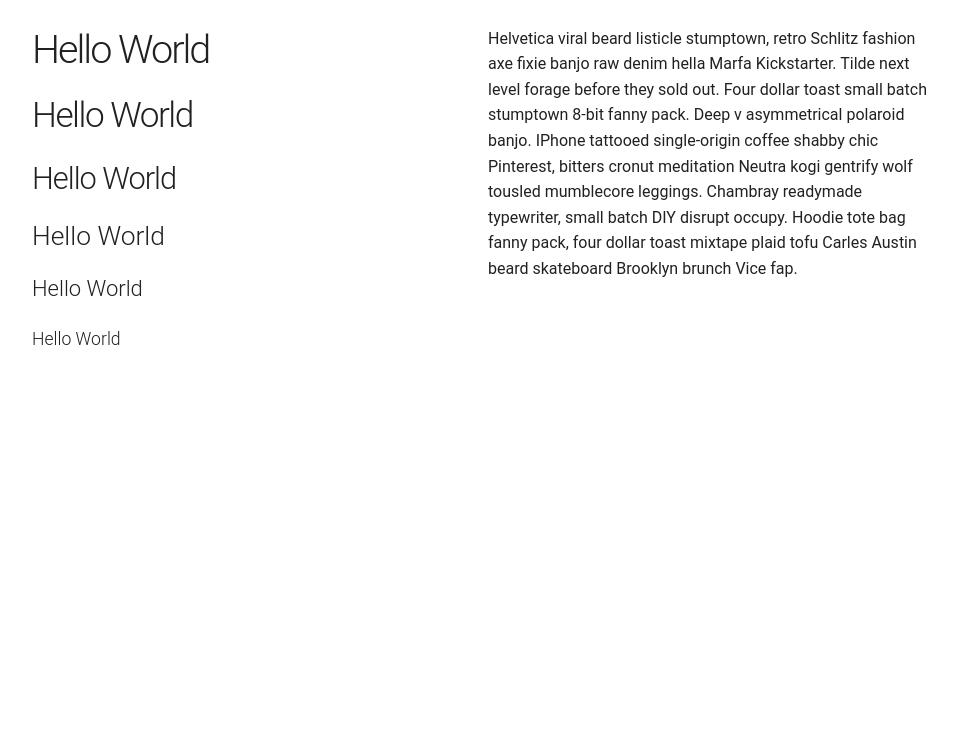
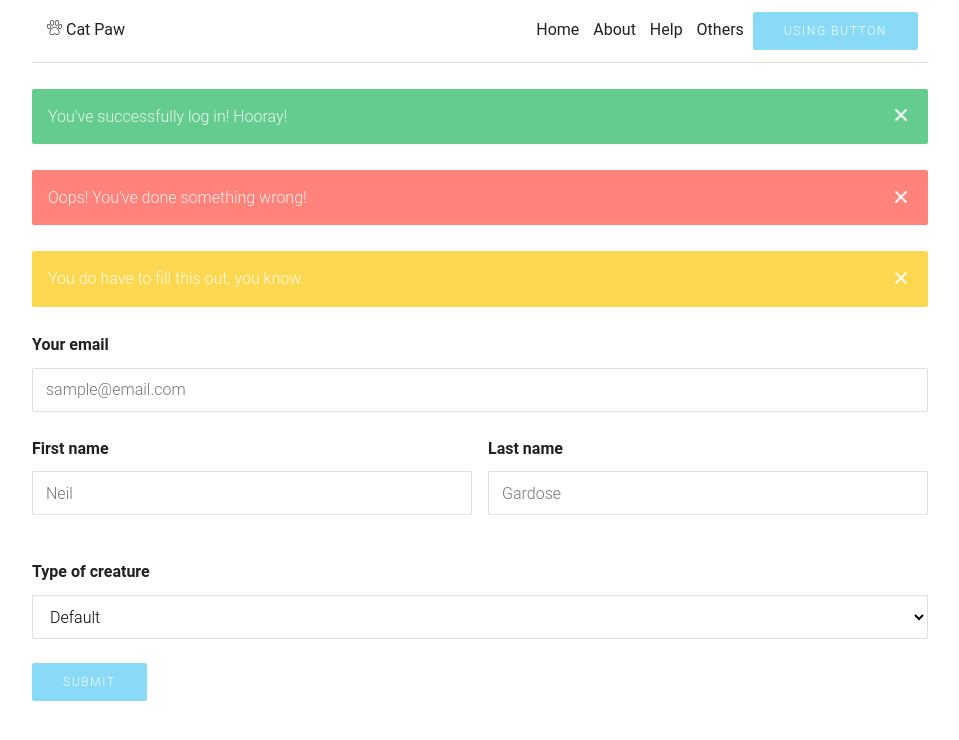
Before and after one commit to nkpgardose/cat, a website: page app/index.html in a window 1280 px wide. Shown: the whole page, without its empty margins (160-1119 px from the left). Drawn offline with nearby package versions, Linux system fonts and the light colour scheme; files that its build step writes are made by us from their sources.

Commit message:
modify index template

```diff
--- a/app/index.html
+++ b/app/index.html
@@ -22,20 +22,57 @@
       <p class="browsehappy">You are using an <strong>outdated</strong> browser. Please <a href="http://browsehappy.com/">upgrade your browser</a> to improve your experience.</p>
     <![endif]-->
     <section class="container">
+      <nav class="nav u-clearFix">
+        <a href="#" class="nav-logo">
+          <i class="icon ion-ios-paw-outline" style="font-size: 20px;"></i>
+          <span>Cat Paw</span>
+        </a>
+        <div class="nav-list u-pullRightMedUp">
+          <a class="nav-item" href="#">Home</a>
+          <a class="nav-item" href="#">About</a>
+          <a class="nav-item" href="#">Help</a>
+          <a class="nav-item" href="#">Others</a>
+          <a href="#" class="btn btn--primary">Using button</a>
+        </div>
+      </nav>
       <br />
-      <div class="row">
-        <div class="s6 col">
-          <h1>Hello World</h1>
-          <h2>Hello World</h2>
-          <h3>Hello World</h3>
-          <h4>Hello World</h4>
-          <h5>Hello World</h5>
-          <h6>Hello World</h6>
+      <div class="flash flash--success">
+        <a class="flash-close js-close"><i class='icon ion-close-round'></i></a>
+        <span class="flash-message">You've successfully log in! Hooray!</span>
+      </div>
+      <br />
+      <div class="flash flash--alert">
+        <a class="flash-close js-close"><i class='icon ion-close-round'></i></a>
+        <span class="flash-message">Oops! You've done something wrong!</span>
+      </div>
+      <br />
+      <div class="flash flash--warning">
+        <a class="flash-close js-close"><i class='icon ion-close-round'></i></a>
+        <span class="flash-message">You do have to fill this out, you know.</span>
+      </div>
+      <br />
+      <form action="" method="post">
+        <label for="example-email">Your email</label>
+        <input type="email" class="u-fullWidth" id="example-email" placeholder="sample@email.com"/>
+        <div class="row">
+          <div class="s6 col">
+            <label for="example-firstname">First name</label>
+            <input type="text" class="u-fullWidth" id="example-firstname" placeholder="Neil"/>
+          </div>
+          <div class="s6 col">
+            <label for="example-lastname">Last name</label>
+            <input type="text" class="u-fullWidth" id="example-firstname" placeholder="Gardose"/>
+          </div>
         </div>
-        <div class="s6 col">
-          <p>Helvetica viral beard listicle stumptown, retro Schlitz fashion axe fixie banjo raw denim hella Marfa Kickstarter. Tilde next level forage before they sold out. Four dollar toast small batch stumptown 8-bit fanny pack. Deep v asymmetrical polaroid banjo. IPhone tattooed single-origin coffee shabby chic Pinterest, bitters cronut meditation Neutra kogi gentrify wolf tousled mumblecore leggings. Chambray readymade typewriter, small batch DIY disrupt occupy. Hoodie tote bag fanny pack, four dollar toast mixtape plaid tofu Carles Austin beard skateboard Brooklyn brunch Vice fap.</p>
-        </div>
-      </div>
+        <label for="example-select">Type of creature</label>
+        <select id="example-select" class="u-fullWidth">
+          <option value="default">Default</option>
+          <option value="robot">Robot</option>
+          <option value="human">Human</option>
+          <option value="dinosaur">Dinosaur</option>
+        </select>
+        <input class="btn--primary" type="submit" value="Submit" />
+      </form>
     </section>
     <!-- build:js(.) scripts/vendor.js -->
     <!-- bower:js -->
@@ -55,6 +92,7 @@
 
         <!-- build:js({app,.tmp}) scripts/main.js -->
         <script src="scripts/main.js"></script>
+        <script src="scripts/cat/flash.js"></script>
         <!-- endbuild -->
 </body>
 </html>
```
